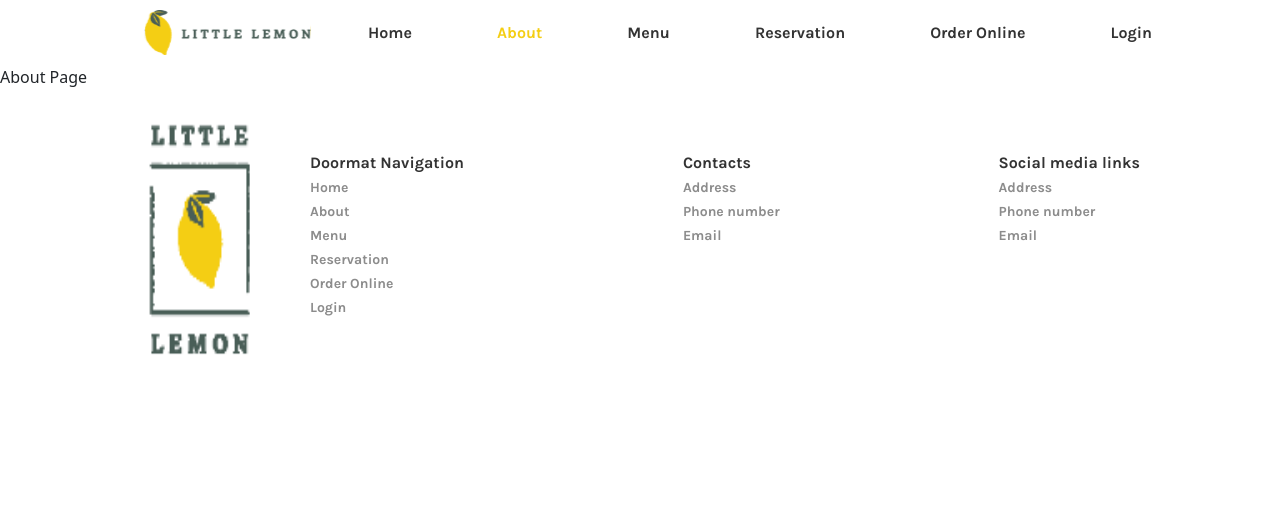
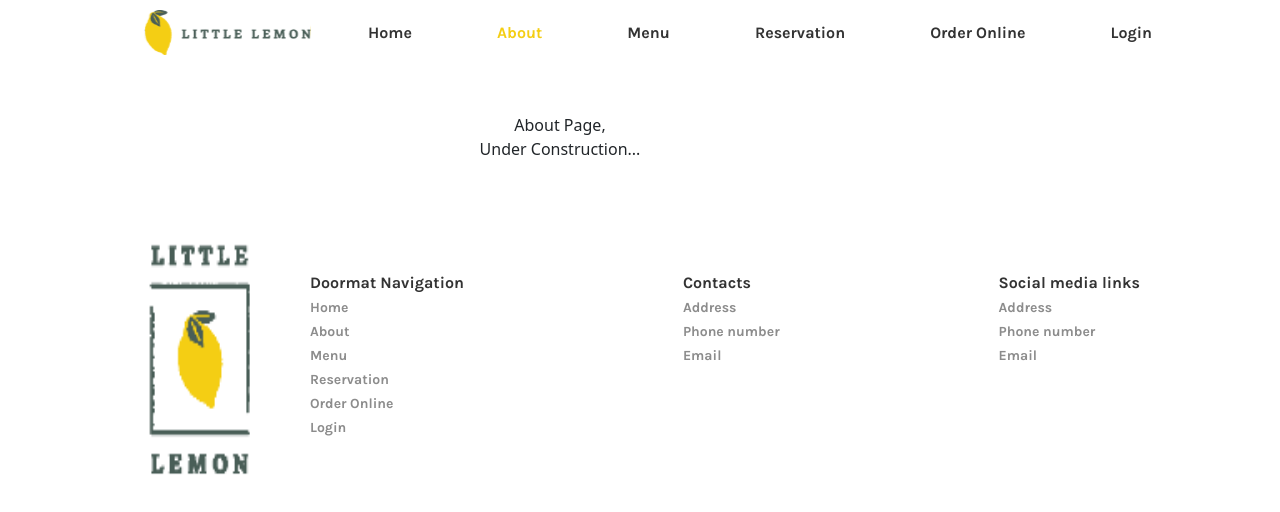
Before and after one commit to Sahar-AbdelSamad/little-lemon, a React (Create React App) app: page /about in a window 1280 px wide. Shown: the top 512 px of the page. Built offline with nearby package versions, Linux system fonts and the light colour scheme; the HTML template or start-up script is replaced by a standard one; a web font is replaced by a local one.

Commit message:
Add under construction pages

```diff
--- a/src/components/BookingForm.js
+++ b/src/components/BookingForm.js
@@ -73,7 +73,7 @@ function BookingForm(props) {
           <input data-testid="submitButton" disabled={disableSubmit} aria-label="On Click" className={`order-md-2 mt-4 py-2 bton font-large ${disableSubmit ? 'btn-disabled' : ''}`} type="submit" value="Make Your reservation"/>
           <button className='bton mt-4 py-2' onClick={props.showBookings}>Cancel</button>
         </div> :
-        <input data-testid="submitButton" aria-label="On Click" className='d-block mt-4 fs-6 py-2 bton w-100 font-large' type="submit" value="Make Your reservation"/>}
+        <input data-testid="submitButton" aria-label="On Click"disabled={disableSubmit} className={`d-block mt-4 fs-6 py-2 bton w-100 font-large ${disableSubmit ? 'btn-disabled' : ''}`} type="submit" value="Make Your reservation"/>}
     </form>
   );
 }
--- a/src/pages/AboutPage.js
+++ b/src/pages/AboutPage.js
@@ -2,7 +2,7 @@ import React from 'react';
 
 function AboutPage() {
   return (
-    <>About Page</>
+    <section className='screen-width m-5 text-center'>About Page,<br/>Under Construction...</section>
   );
 }
 
--- a/src/pages/LoginPage.js
+++ b/src/pages/LoginPage.js
@@ -2,7 +2,7 @@ import React from 'react';
 
 function LoginPage() {
   return (
-    <>Login Page</>
+    <section className='screen-width m-5 text-center'>Login Page,<br/>Under Construction...</section>
   );
 }
 
--- a/src/pages/MenuPage.js
+++ b/src/pages/MenuPage.js
@@ -2,7 +2,7 @@ import React from 'react';
 
 function MenuPage() {
   return (
-    <>Menu Page</>
+    <section className='screen-width m-5 text-center'>Menu Page,<br/>Under Construction...</section>
   );
 }
 
--- a/src/pages/OnlineOrderPage.js
+++ b/src/pages/OnlineOrderPage.js
@@ -2,7 +2,7 @@ import React from 'react';
 
 function OnlineOrderPage() {
   return (
-    <>Online Order Page</>
+    <section className='screen-width m-5 text-center'>Online Order Page,<br/>Under Construction...</section>
   );
 }
 
```
